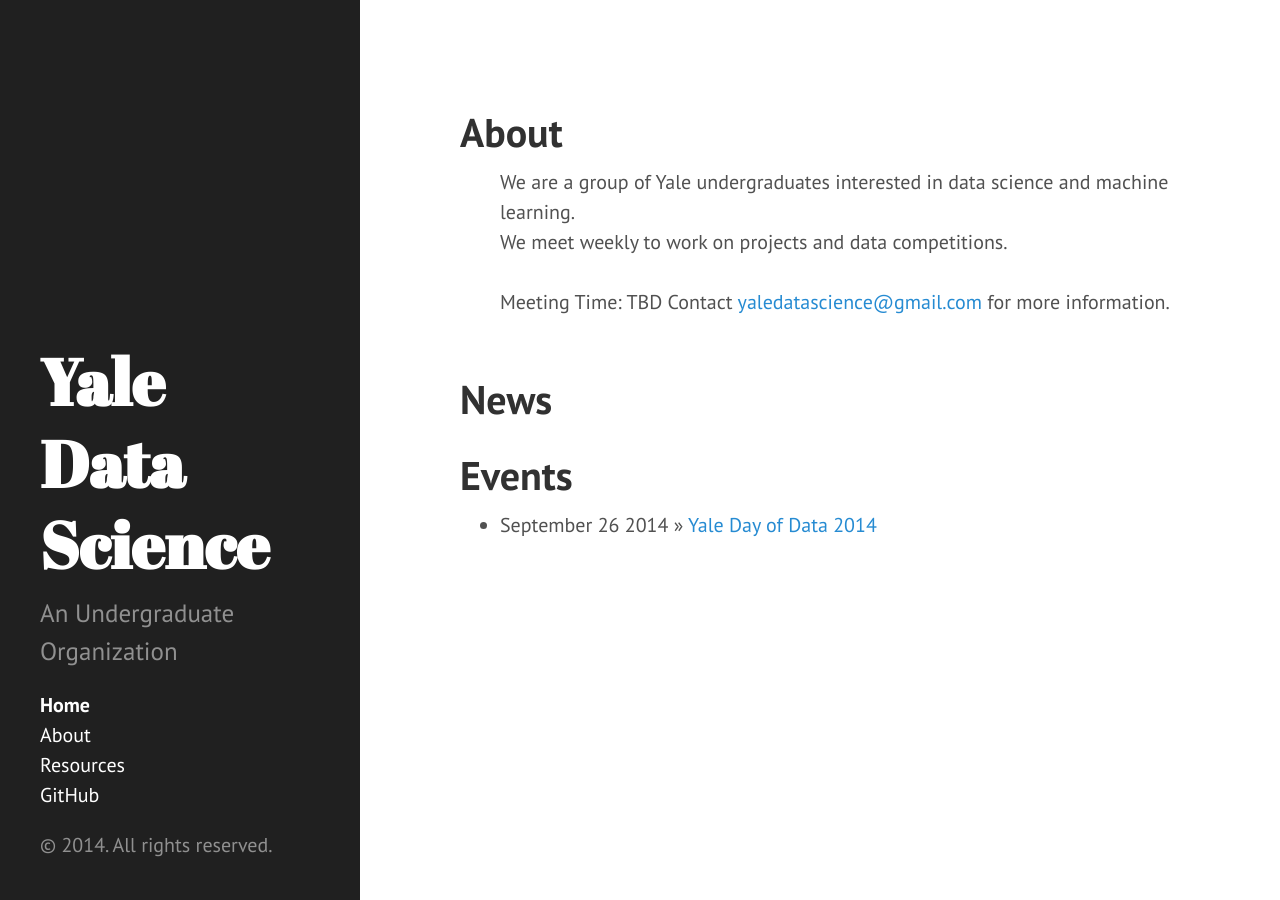
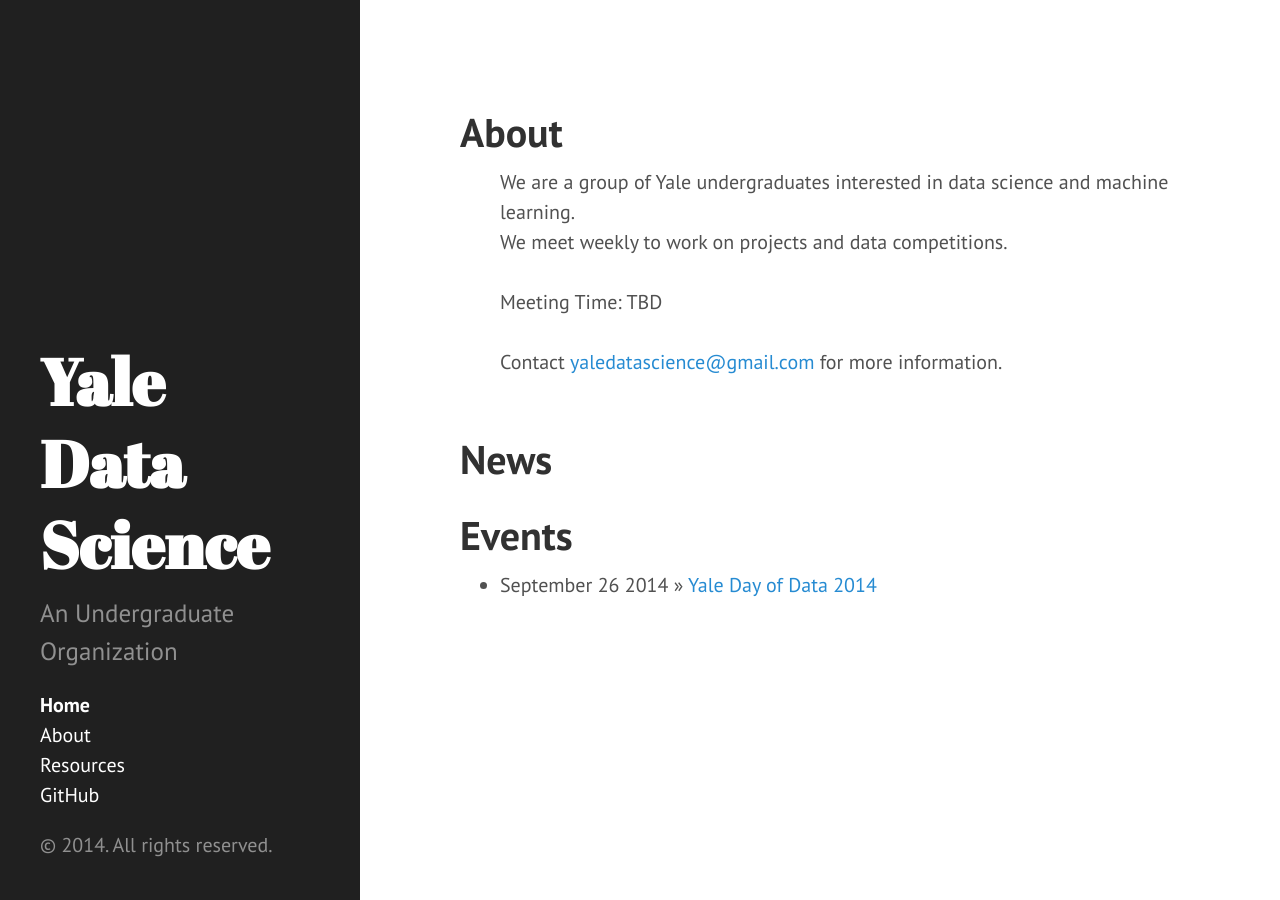
Before and after one commit to YaleDataScience/old-site, a Jekyll site: the page built from index.html, in a window 1280 px wide. Built offline with Jekyll 4.4.1, drawn with Linux system fonts in a browser that asks for light colours; Markdown is read by kramdown in place of the engine named in the settings; the list of posts is cut into pages by our own code.

Commit message:
added news

```diff
--- a/index.html
+++ b/index.html
@@ -9,7 +9,7 @@
     We are a group of Yale undergraduates interested in data science and machine learning.<br>
     We meet weekly to work on projects and data competitions.<br><br>
 
-    Meeting Time: TBD
+    Meeting Time: TBD<br><br>
 
     Contact <script language="JavaScript">
         var username = "yaledatascience";
@@ -24,7 +24,7 @@
 
   <h1>News</h1>
   <ul class="posts">
-    {% for post in paginator.posts %}
+    {% for post in site.posts %}
       <li><span class = dates>{{ post.date | date_to_string }}</span> &raquo; <a href="{{ post.url }}">{{ post.title }}</a></li>
     {% endfor %}
   </ul>
```
